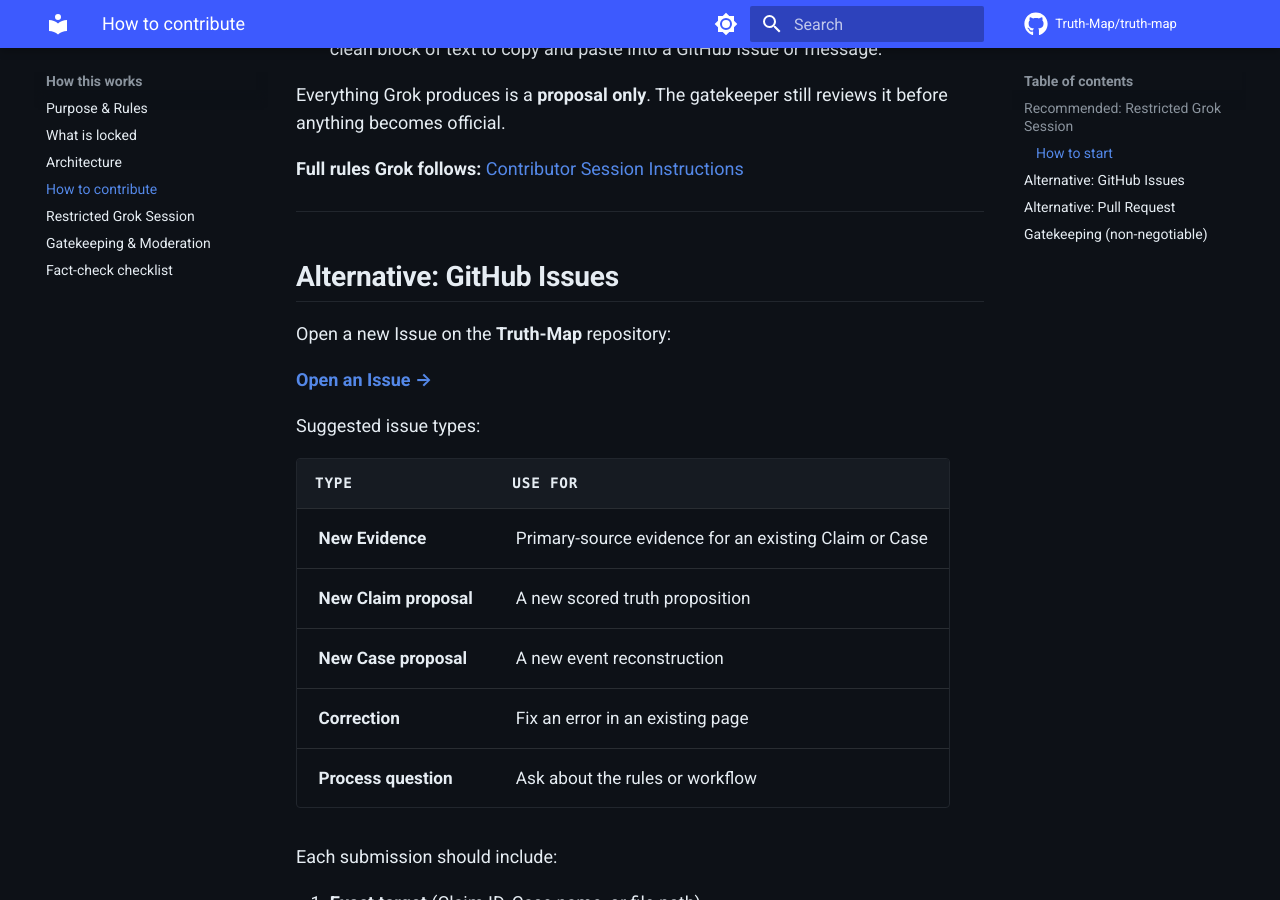
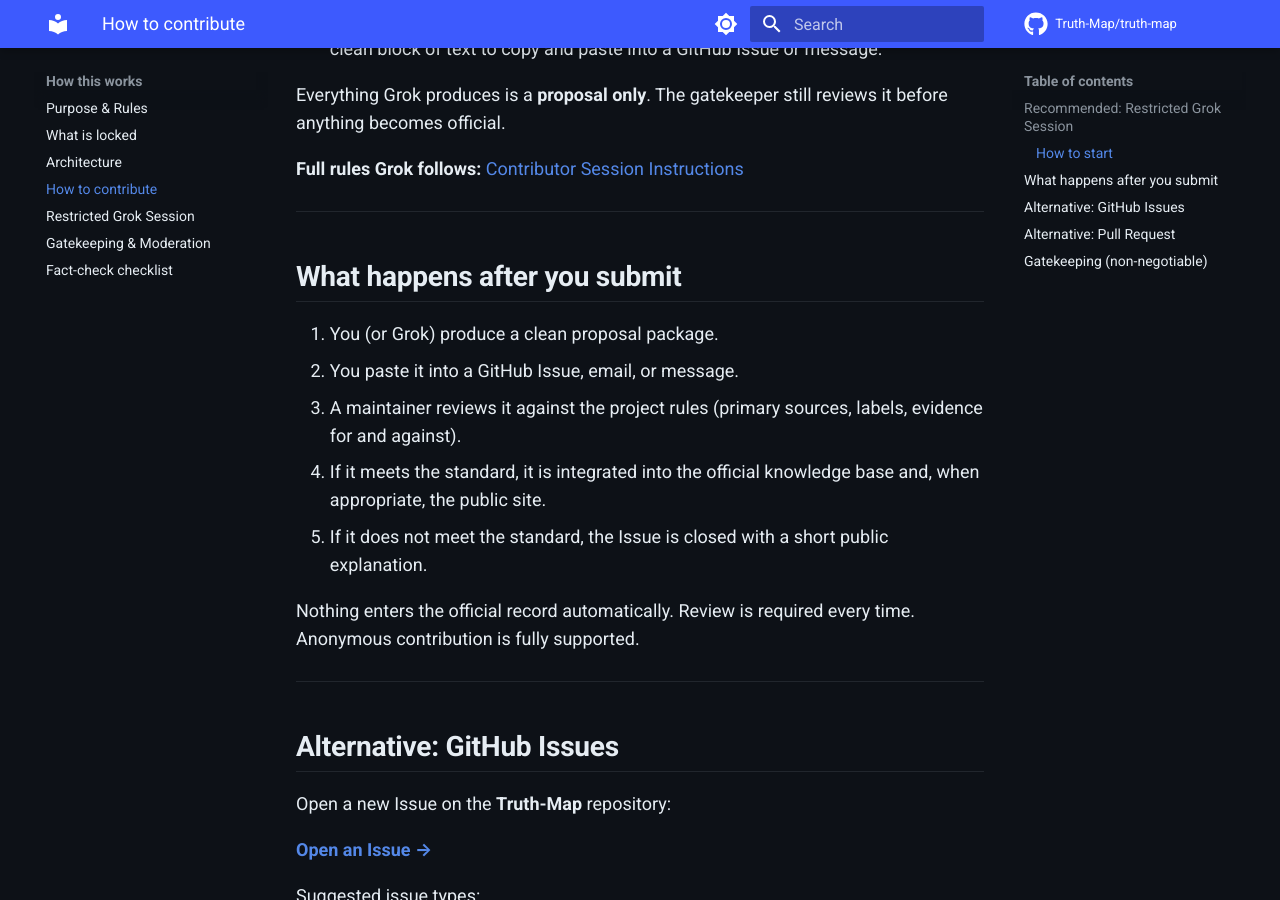
Before and after one commit to BnBCleaners/truth-map, an MkDocs documentation site: the page built from docs/about/contributing.md, in a window 1280 px wide and 900 px high, scrolled down 907 px. Built offline with MkDocs 1.6.1 and Material for MkDocs 9.7.7, drawn with Linux system fonts in a browser that asks for light colours; comment, search, counter and statistics services are not loaded.

Commit message:
P1 polish: Contribute card on landing + post-submit explainer
- Landing page: dedicated Contribute card in the main grid (Grok session path first)
- Contributing page: short "What happens after you submit" section

```diff
--- a/docs/about/contributing.md
+++ b/docs/about/contributing.md
@@ -27,6 +27,18 @@ Confirm you have loaded the current Truth Map Contributor rules and are now oper
 Everything Grok produces is a **proposal only**. The gatekeeper still reviews it before anything becomes official.
 
 **Full rules Grok follows:** [Contributor Session Instructions](../contribute/session.md)
+
+---
+
+## What happens after you submit
+
+1. You (or Grok) produce a clean proposal package.
+2. You paste it into a GitHub Issue, email, or message.
+3. A maintainer reviews it against the project rules (primary sources, labels, evidence for and against).
+4. If it meets the standard, it is integrated into the official knowledge base and, when appropriate, the public site.
+5. If it does not meet the standard, the Issue is closed with a short public explanation.
+
+Nothing enters the official record automatically. Review is required every time. Anonymous contribution is fully supported.
 
 ---
 
```
Also changed, not shown: docs/index.md (+6 -0 lines).
